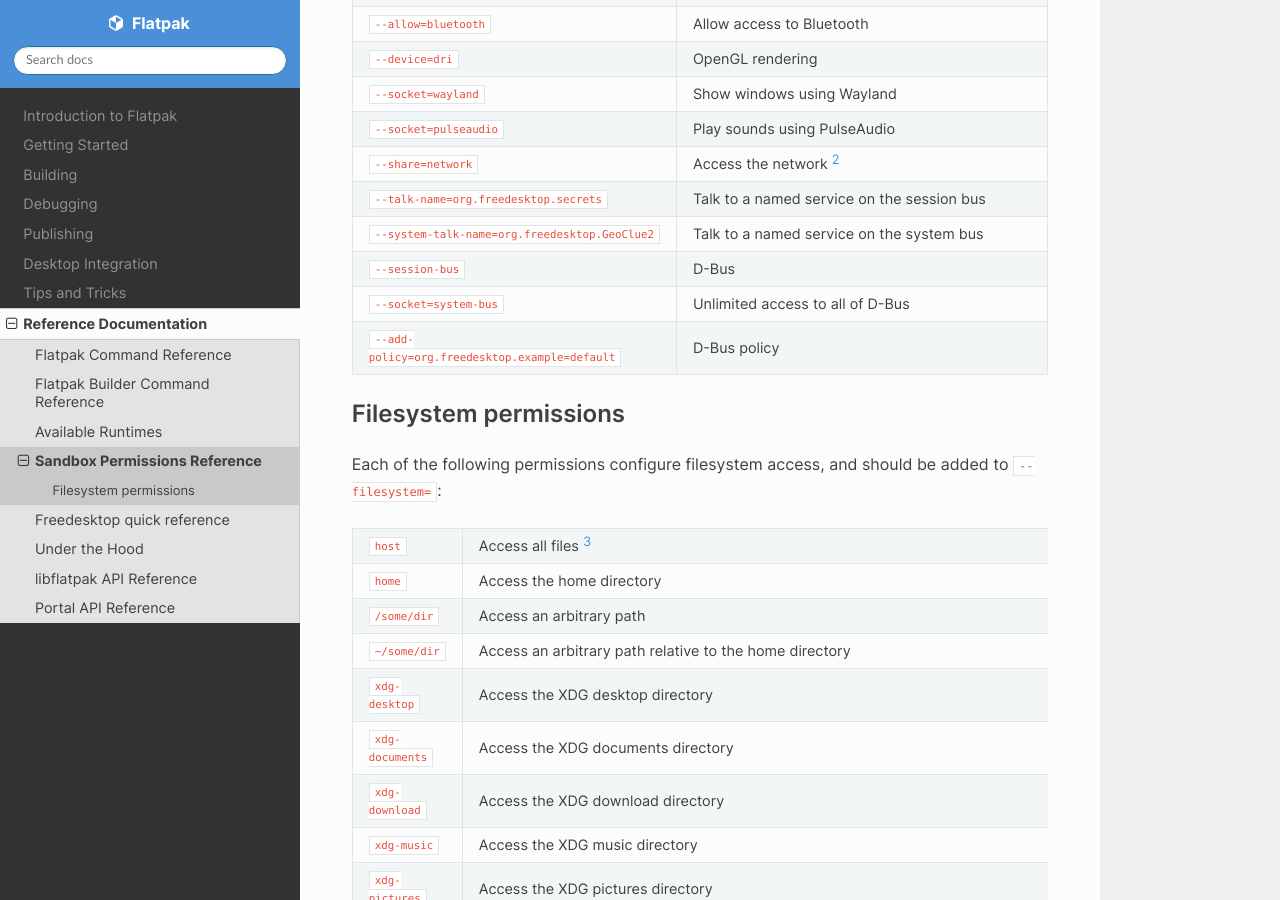
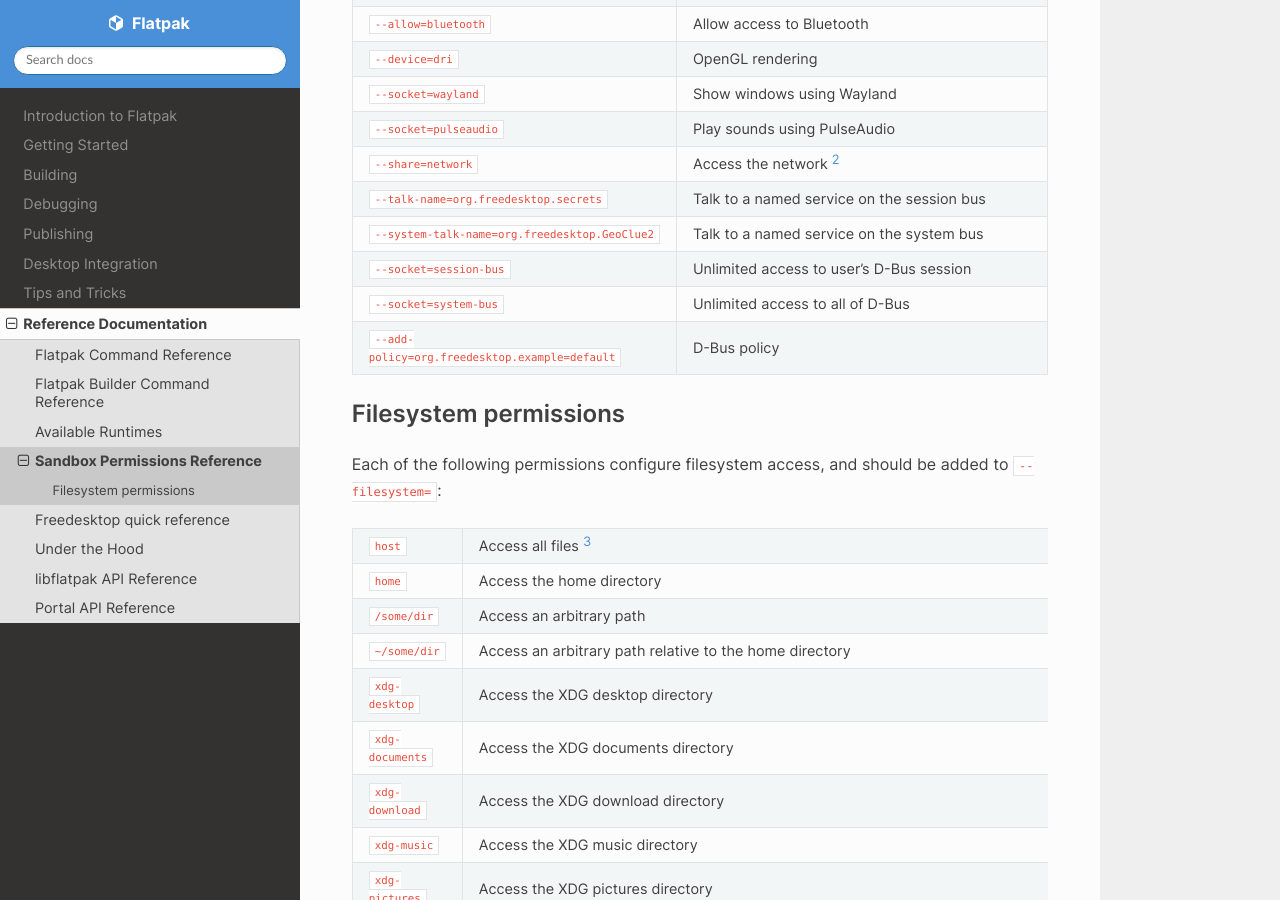
Before and after one commit to flatpak/flatpak-docs, a Sphinx documentation site: the page built from docs/sandbox-permissions-reference.rst, in a window 1280 px wide and 900 px high, scrolled down 405 px. Built offline with Sphinx 7.4.7 and the Read the Docs theme 2.0.0, drawn with Linux system fonts in a browser that asks for light colours.

Commit message:
Update docs/sandbox-permissions-reference.rst
Co-authored-by: Patrick <tingping@tingping.se>

```diff
--- a/docs/sandbox-permissions-reference.rst
+++ b/docs/sandbox-permissions-reference.rst
@@ -19,7 +19,7 @@ complete list can be viewed using ``flatpak build-finish --help``.
 ``--share=network``                                  Access the network [#f2]_
 ``--talk-name=org.freedesktop.secrets``              Talk to a named service on the session bus
 ``--system-talk-name=org.freedesktop.GeoClue2``      Talk to a named service on the system bus
-``--session-bus``                                    D-Bus
+``--socket=session-bus``                             Unlimited access to user's D-Bus session
 ``--socket=system-bus``                              Unlimited access to all of D-Bus
 ``--add-policy=org.freedesktop.example=default``     D-Bus policy
 ===================================================  ===========================================
```
